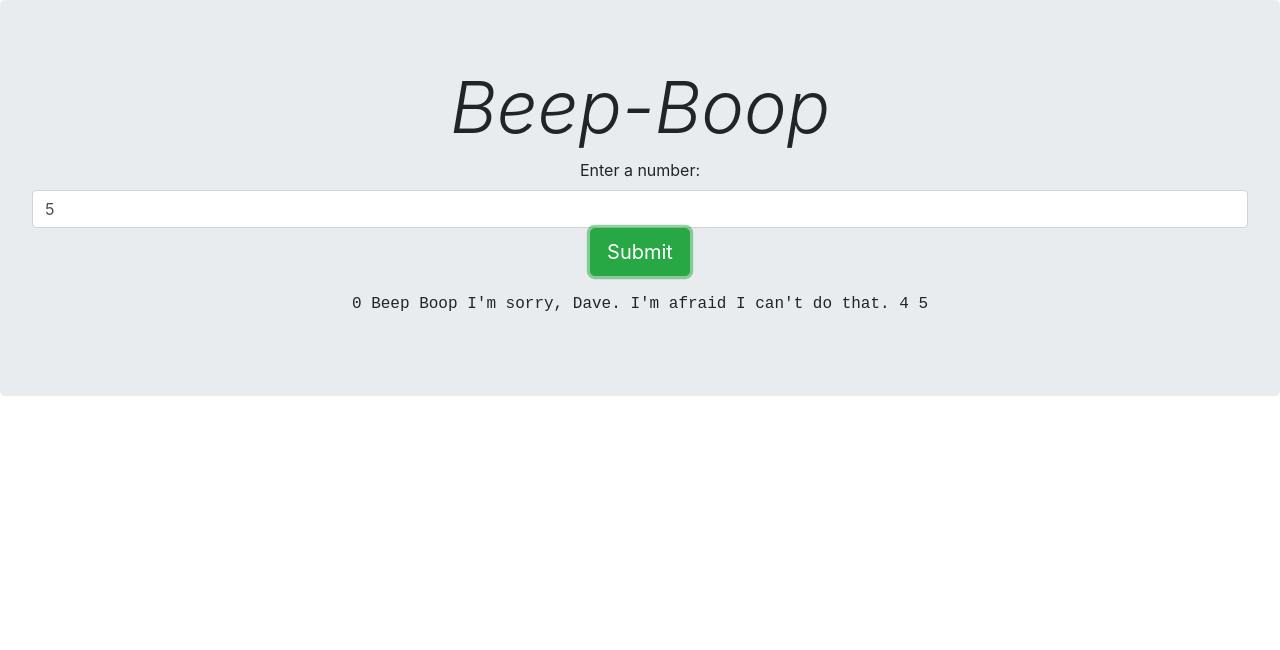
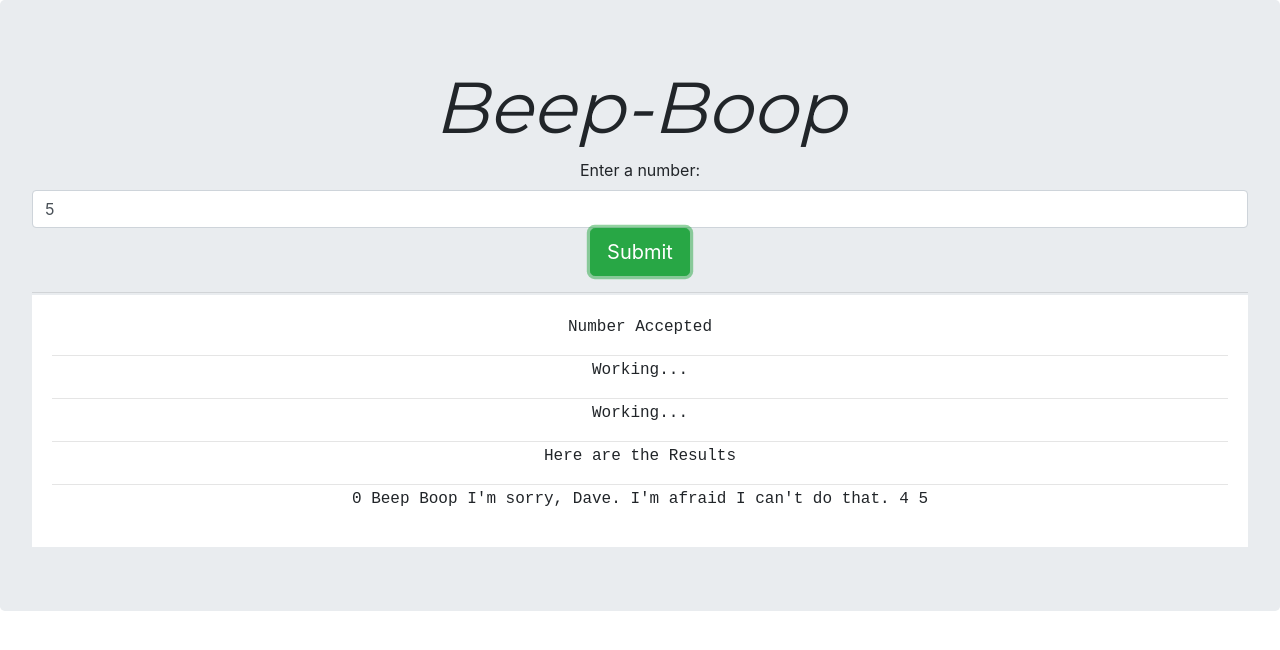
Before and after one commit to grobergm/beepBoop, a plain HTML site: page index.html in a window 1280 px wide. Both pictures are taken after typing "5" into the empty fields and a click on the button "Submit". Drawn offline with nearby package versions, Linux system fonts and the light colour scheme.

Commit message:
add printout style to message with css and jquery

```diff
--- a/css/styles.css
+++ b/css/styles.css
@@ -2,6 +2,18 @@ body{
   text-align: center;
 }
 
-p#returnOutput{
+h1{
+  font-family:'Montserrat', sans-serif;
+}
+
+#printout{
+  padding:20px;
+  background-color:white;
+  display:none;
   font-family: 'courier new';
 }
+
+hr{
+  margin:0;
+  height:2px;
+}
--- a/index.html
+++ b/index.html
@@ -3,6 +3,7 @@
   <head>
     <meta charset="utf-8">
     <title>Beep Boop</title>
+    <link href="https://fonts.googleapis.com/css?family=Montserrat" rel="stylesheet">
     <link rel="stylesheet" href="https://maxcdn.bootstrapcdn.com/bootstrap/4.0.0/css/bootstrap.min.css" integrity="sha384-Gn5384xqQ1aoWXA+058RXPxPg6fy4IWvTNh0E263XmFcJlSAwiGgFAW/dAiS6JXm" crossorigin="anonymous">
     <link rel="stylesheet" href="css/styles.css">
     <script
@@ -21,7 +22,14 @@
           <button class="btn btn-lg btn-success" type="submit">Submit</button>
         </div>
       </form>
-      <p id="returnOutput"></p>
+      <hr>
+      <div id="printout">
+        <p id="computer message">Number Accepted</p><hr>
+        <p id="computer message">Working...</p><hr>
+        <p id="computer message">Working...</p><hr>
+        <p id="computer message">Here are the Results</p><hr>
+        <p id="returnOutput"></p>
+      </div>
     </div>
   </body>
 </html>
--- a/js/scripts.js
+++ b/js/scripts.js
@@ -24,9 +24,12 @@ return outputText;
 
 $(document).ready(function(){
   $("form#numberInputForm").submit(function(event){
+    $("#printout").hide();
     event.preventDefault();
     var userInput = $("input#numberInput").val();
     var beepBoopOutput = roboLooper(userInput);
-    $("p#returnOutput").text(beepBoopOutput);
+    $("#returnOutput").text(beepBoopOutput);
+    $("#printout").slideDown(2500);
+
   })
 });
```
